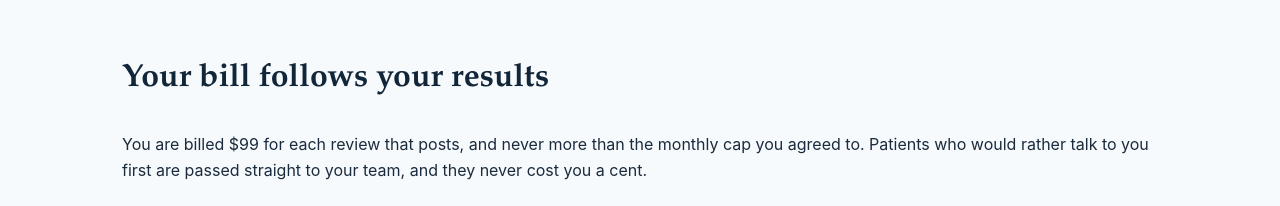
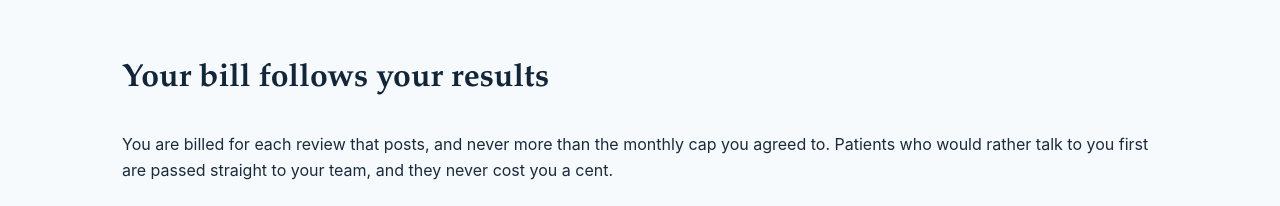
Before and after one commit to roosta69/cis300-applaud-site, a plain HTML site: page pricing.html in a window 1280 px wide. Shown: the part 1300-1506 px from the top of the page. Drawn offline with Linux system fonts and the light colour scheme.

Commit message:
Pricing: state the per posted review model without a price number
Co-Authored-By: Claude Opus 5.5 <noreply@anthropic.com>

```diff
--- a/pricing.html
+++ b/pricing.html
@@ -91,7 +91,7 @@
 
     <section class="content-section" aria-labelledby="bill-heading">
       <h2 id="bill-heading">Your bill follows your results</h2>
-      <p>You are billed $99 for each review that posts, and never more than the monthly cap you agreed to. Patients who would rather talk to you first are passed straight to your team, and they never cost you a cent.</p>
+      <p>You are billed for each review that posts, and never more than the monthly cap you agreed to. Patients who would rather talk to you first are passed straight to your team, and they never cost you a cent.</p>
       <figure class="shot wide-shot">
         <img src="images/pricing-dashboard.jpg" alt="Two summary cards. One shows 24 reviews this month with one new review and a 4.9 star rating. The other says one patient would like a call back." width="1200" height="520" loading="lazy">
         <figcaption>A frame from the Applaud film: one new review posted and one patient asking for a call back. The numbers shown are illustrative.</figcaption>
```
